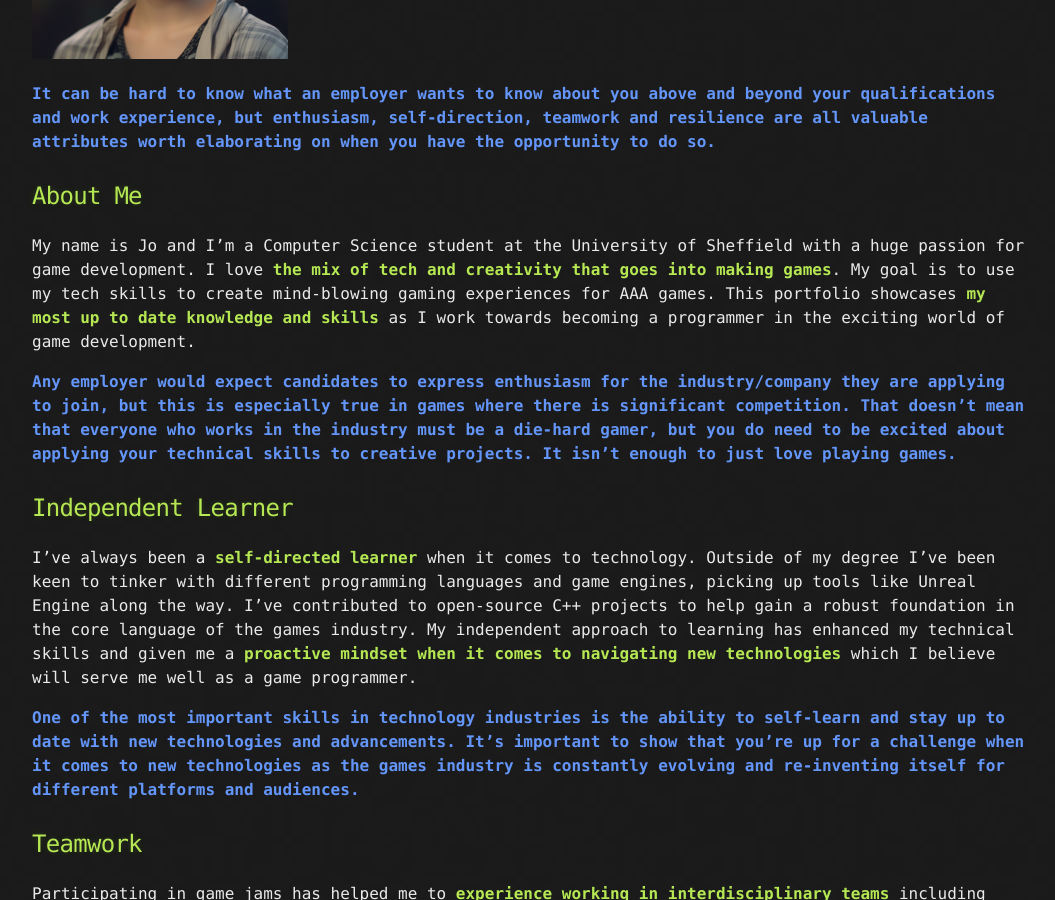
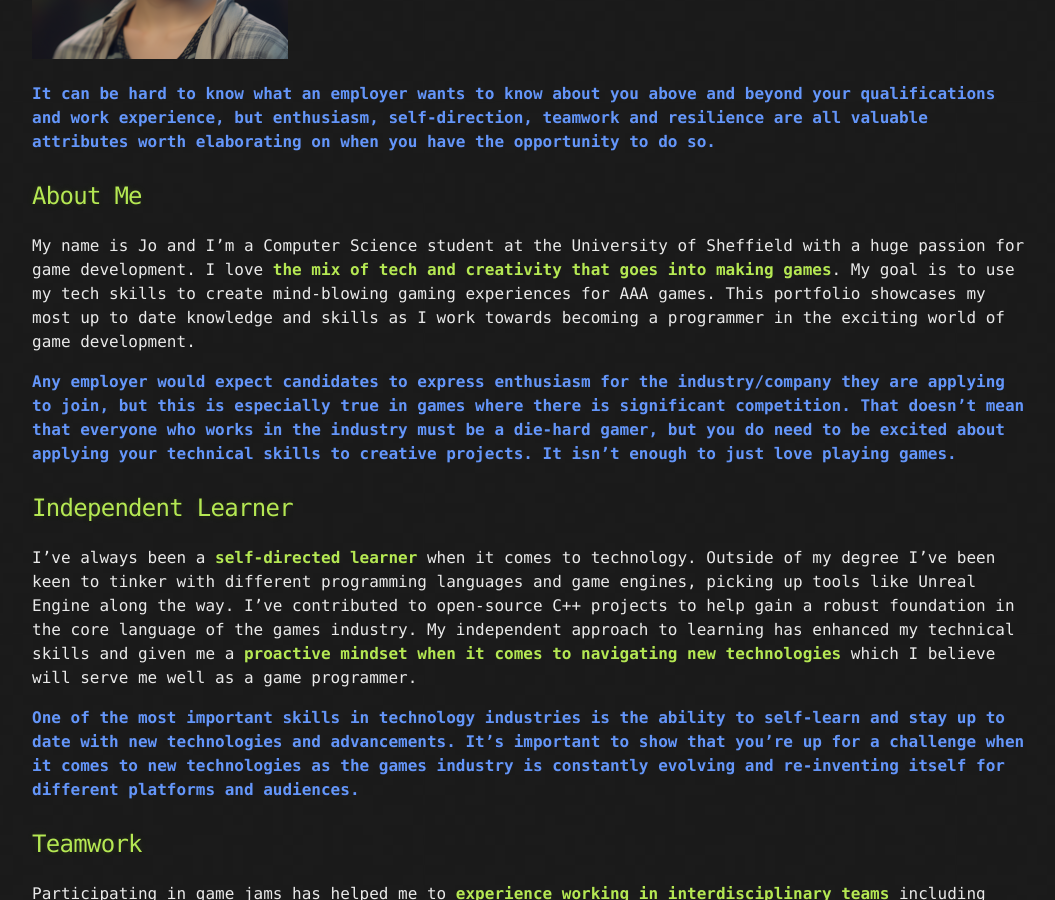
Before and after one commit to sumo-digital-academy/cs_portfolio, a Jekyll site: the page built from about-a.markdown, in a window 1280 px wide and 900 px high, scrolled down 430 px. Shown: the whole window, without its empty margins (108-1163 px from the left). Built offline with Jekyll 4.4.1, drawn with Linux system fonts in a browser that asks for light colours.

Commit message:
Update about-a.markdown

```diff
--- a/about-a.markdown
+++ b/about-a.markdown
@@ -16,7 +16,7 @@ It can be hard to know what an employer wants to know about you above and beyond
 
 ## About Me
 
-My name is Jo and I'm a Computer Science student at the University of Sheffield with a huge passion for game development. I love <span class="text-highlight">the mix of tech and creativity that goes into making games</span>. My goal is to use my tech skills to create mind-blowing gaming experiences for AAA games. This portfolio showcases <span class="text-highlight">my most up to date knowledge and skills</span> as I work towards becoming a programmer in the exciting world of game development.
+My name is Jo and I'm a Computer Science student at the University of Sheffield with a huge passion for game development. I love <span class="text-highlight">the mix of tech and creativity that goes into making games</span>. My goal is to use my tech skills to create mind-blowing gaming experiences for AAA games. This portfolio showcases my most up to date knowledge and skills as I work towards becoming a programmer in the exciting world of game development.
 
 <div class="annotate-highlight">
 Any employer would expect candidates to express enthusiasm for the industry/company they are applying to join, but this is especially true in games where there is significant competition. That doesn’t mean that everyone who works in the industry must be a die-hard gamer, but you do need to be excited about applying your technical skills to creative projects. It isn’t enough to just love playing games.
```
